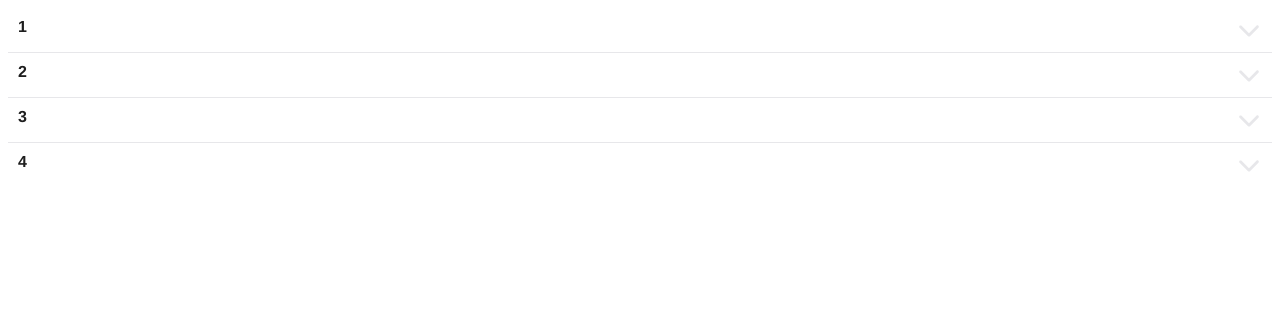
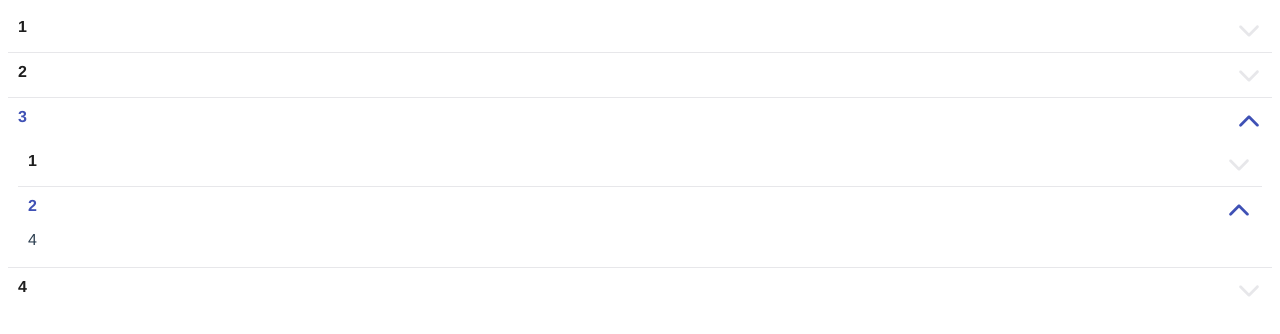
Before and after one commit to MishaNagibin/ui-kit, a Vue app: page / in a window 1280 px wide. Shown: the top 334 px of the page. Built offline with nearby package versions, Linux system fonts and the light colour scheme.

Commit message:
defaultActiveItems для аккордеона

```diff
--- a/src/App.vue
+++ b/src/App.vue
@@ -1,6 +1,6 @@
 <template>
     <div id="app">
-        <cAccordion>
+        <cAccordion :default-active-items="[2]">
             <div>one</div>
             <div>
                 <p>1</p>
@@ -11,25 +11,12 @@
                 />
             </div>
             <div>
-                <cAccordion>
+                <cAccordion :default-active-items="[1]">
                     <div>
-                        <cAccordion>
-                            <div>one</div>
-                            <div>
-                                <cDatePicker
-                                    v-model="val"
-                                    isRelative
-                                    placeholder="дд.мм.гггг"
-                                />
-                            </div>
-                        </cAccordion>
+                       3
                     </div>
                     <div>
-                        <cDatePicker
-                            v-model="val"
-                            isRelative
-                            placeholder="дд.мм.гггг"
-                        />
+                        4
                     </div>
                 </cAccordion>
             </div>
--- a/src/components/Accordion.vue
+++ b/src/components/Accordion.vue
@@ -50,6 +50,10 @@ export default Vue.extend({
         iconHoverNotActiveColor: {
             type: String,
             default: "#8e8e8e",
+        },
+        defaultActiveItems: {
+            type: Array as Prop<number[]>,
+            default: (): number[] => [],
         },
     },
     render(h, ctx) {
@@ -104,6 +108,9 @@ export default Vue.extend({
                 children.map((v, i) => {
                     setTimeout(() => {
                         resizeObserver.observe(v.elm as HTMLElement)
+                        if (ctx.props.defaultActiveItems.includes(i)) {
+                            setActive(v.elm?.parentElement as HTMLElement)
+                        }
                     }, 0)
                     return h(
                         "li",
```
Also changed, not shown: 8 other files (tests, documents, lock files or other folders).
